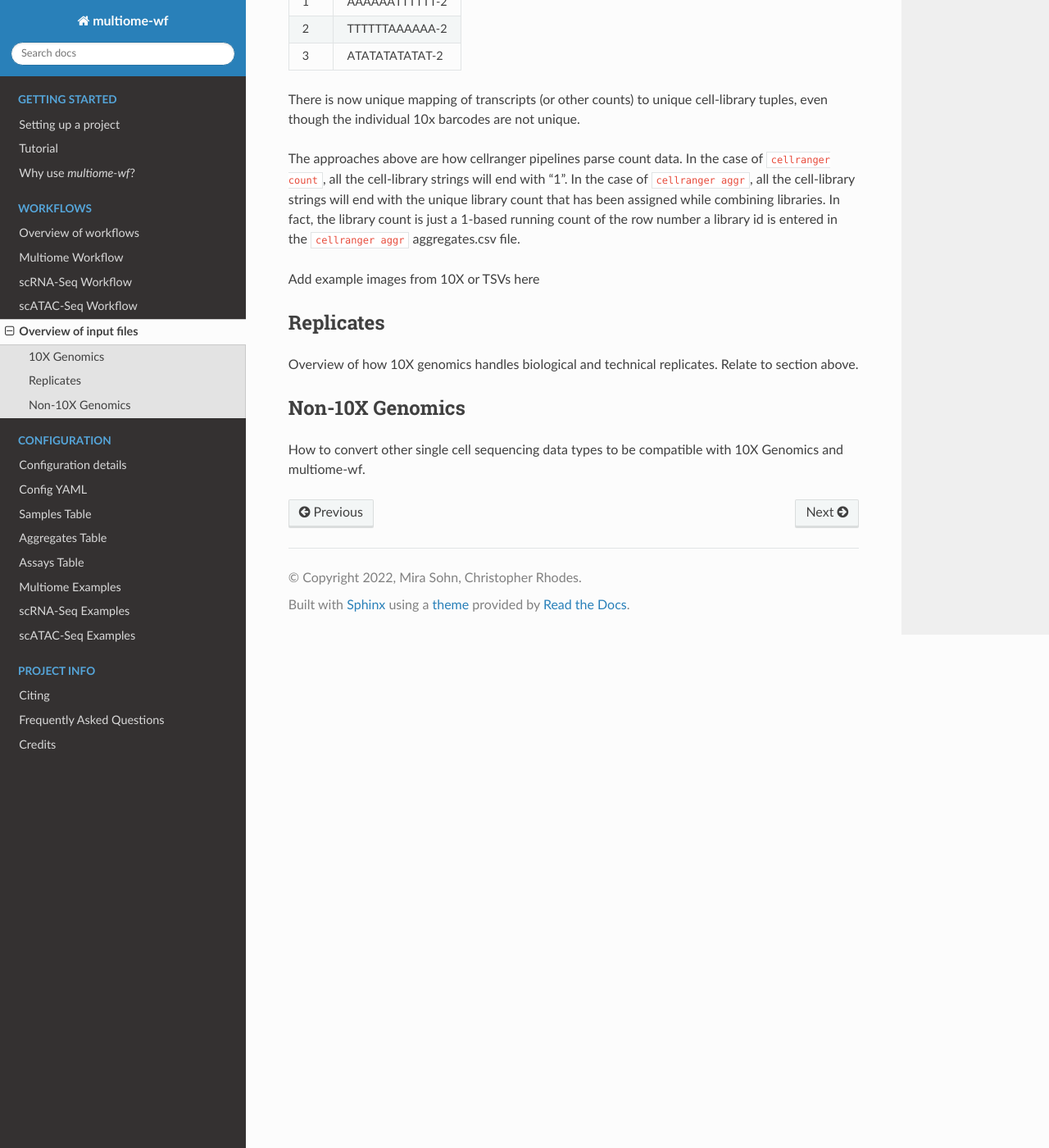
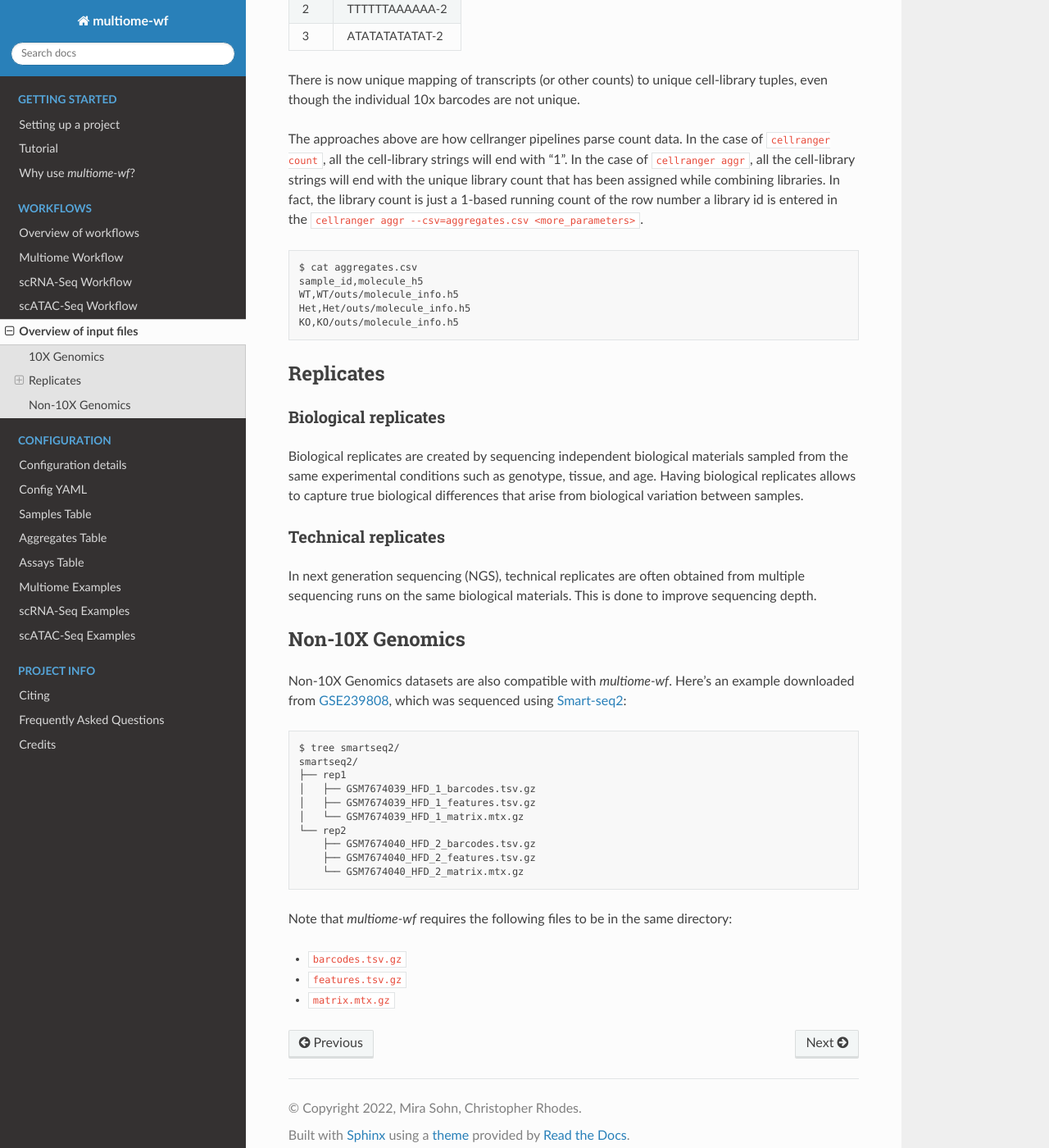
Before and after one commit to NICHD-BSPC/multiome-wf, a Sphinx documentation site: the page built from docs/workflows/overview-input.rst, in a window 1280 px wide and 1400 px high, scrolled down 1892 px. Shown: the whole window at 82% size. Built offline with Sphinx 7.4.7 and the Read the Docs theme 2.0.0, drawn with Linux system fonts in a browser that asks for light colours; some of the changed text lies outside the part shown.

Commit message:
documentation updated - overview-input.rst

```diff
--- a/docs/workflows/overview-input.rst
+++ b/docs/workflows/overview-input.rst
@@ -4,14 +4,22 @@
 Overview of input files
 =======================
 
-`multiome-wf` was built around 10X Genomics data structures, but has been generalized to support most single cell sequencing experiments. Here we will review how matrices generated by 10X Genomics pipelines are organized. The subtle differences in 10X Genomics pipelines have important implications in setting up config files, especially `samples` tables and `aggregates` tables.
+`multiome-wf` was built around 10X Genomics data structures, but has been generalized
+to support most single cell sequencing experiments. Here we will review how matrices
+generated by 10X Genomics pipelines are organized. The subtle differences in
+10X Genomics pipelines have important implications in setting up config files,
+especially `samples` tables and `aggregates` tables.
 
 10X Genomics
-------------
+~~~~~~~~~~~~
 
-All 10X genomics products utilized droplet encapsulation of cells. Within the droplet, 2 ID oligo sequences are added to the cDNA or gDNA fragments: 1) a unique oligo for each cell, called a cell barcode or 10x barcode; and 2) a unique oligo for each library, called a sample index.
+All 10X genomics products utilized droplet encapsulation of cells. Within the droplet,
+2 ID oligo sequences are added to the cDNA or gDNA fragments: 1) a unique oligo for each
+cell, called a cell barcode or 10x barcode; and 2) a unique oligo for each library,
+called a sample index.
 
-If we consider an example: cells 1, 2 and 3 from sample A, then we can map the cell and sample indexes as follows:
+If we consider an example: cells 1, 2 and 3 from sample A, then we can map the cell
+and sample indexes as follows:
 
 ====    ============
 cell    10x barcode
@@ -27,7 +35,8 @@
 A 		1
 ======= ============
 
-Combining the cell and library dictionary values, we get the following unique IDs for cells 1, 2 and 3.
+Combining the cell and library dictionary values, we get the following unique IDs
+for cells 1, 2 and 3.
 
 ==== 	==============
 cell 	ID
@@ -39,11 +48,12 @@
 
 
 
-What happens if we combine more libraries in a single experiment? There are a finite number of unique 10x barcodes that can be used for cells, so 10X Genomics recycles the same 10X Barcodes for each library, but uses a different sample index.
+What happens if we combine more libraries in a single experiment? There are a finite
+number of unique 10x barcodes that can be used for cells, so 10X Genomics recycles
+the same 10X Barcodes for each library, but uses a different sample index.
 
-If we consider an example: cells 1, 2 and 3 from sample A and cells 1, 2 and 3 from sample B,
-
-then we can map the cell and sample indexes as follows:
+If we consider an example: cells 1, 2 and 3 from sample A and cells 1, 2 and 3
+from sample B, then we can map the cell and sample indexes as follows:
 
 ====    ============
 cell    10x barcode
@@ -76,7 +86,8 @@
 library id: library count
 {B: 2}
 
-Combining the cell and library dictionary values, we get the following unique IDs for cells 1, 2 and 3.
+Combining the cell and library dictionary values, we get the following unique IDs
+for cells 1, 2 and 3.
 
 ==== 	==============
 cell 	ID
@@ -89,22 +100,67 @@
 3 		ATATATATATAT-2
 ==== 	==============
 
-There is now unique mapping of transcripts (or other counts) to unique cell-library tuples, even though the individual 10x barcodes are not unique.
+There is now unique mapping of transcripts (or other counts) to unique cell-library
+tuples, even though the individual 10x barcodes are not unique.
 
 
-The approaches above are how cellranger pipelines parse count data. In the case of ``cellranger count``, all the cell-library strings will end with "1". In the case of ``cellranger aggr``, all the cell-library strings will end with the unique library count that has been assigned while combining libraries. In fact, the library count is just a 1-based running count of the row number a library id is entered in the ``cellranger aggr`` aggregates.csv file.
+The approaches above are how cellranger pipelines parse count data. In the case of
+``cellranger count``, all the cell-library strings will end with "1". In the case of
+``cellranger aggr``, all the cell-library strings will end with the unique library
+count that has been assigned while combining libraries. In fact, the library count is
+just a 1-based running count of the row number a library id is entered in the
+``cellranger aggr --csv=aggregates.csv <more_parameters>``.
 
 
-Add example images from 10X or TSVs here
+.. code-block:: bash
 
+    $ cat aggregates.csv
+    sample_id,molecule_h5
+    WT,WT/outs/molecule_info.h5
+    Het,Het/outs/molecule_info.h5
+    KO,KO/outs/molecule_info.h5
 
 Replicates
-----------
+~~~~~~~~~~
 
-Overview of how 10X genomics handles biological and technical replicates. Relate to section above.
+Biological replicates
+---------------------
+
+Biological replicates are created by sequencing independent biological materials
+sampled from the same experimental conditions such as genotype, tissue, and age.
+Having biological replicates allows to capture true biological differences that
+arise from biological variation between samples.
+
+Technical replicates
+--------------------
+
+In next generation sequencing (NGS), technical replicates are often obtained
+from multiple sequencing runs on the same biological materials. This is done
+to improve sequencing depth.
 
 
 Non-10X Genomics
-----------------
+~~~~~~~~~~~~~~~~
 
-How to convert other single cell sequencing data types to be compatible with 10X Genomics and multiome-wf.
+Non-10X Genomics datasets are also compatible with `multiome-wf`. Here's an example
+downloaded from `GSE239808 <https://www.ncbi.nlm.nih.gov/geo/query/acc.cgi?acc=GSE239808>`_,
+which was sequenced using `Smart-seq2 <https://www.nature.com/articles/nprot.2014.006>`_:
+
+.. code-block:: bash
+
+    $ tree smartseq2/
+    smartseq2/
+    ├── rep1
+    │   ├── GSM7674039_HFD_1_barcodes.tsv.gz
+    │   ├── GSM7674039_HFD_1_features.tsv.gz
+    │   └── GSM7674039_HFD_1_matrix.mtx.gz
+    └── rep2
+        ├── GSM7674040_HFD_2_barcodes.tsv.gz
+        ├── GSM7674040_HFD_2_features.tsv.gz
+        └── GSM7674040_HFD_2_matrix.mtx.gz
+
+Note that `multiome-wf` requires the following files to be in the same directory:
+
+- ``barcodes.tsv.gz``
+- ``features.tsv.gz``
+- ``matrix.mtx.gz``
```
